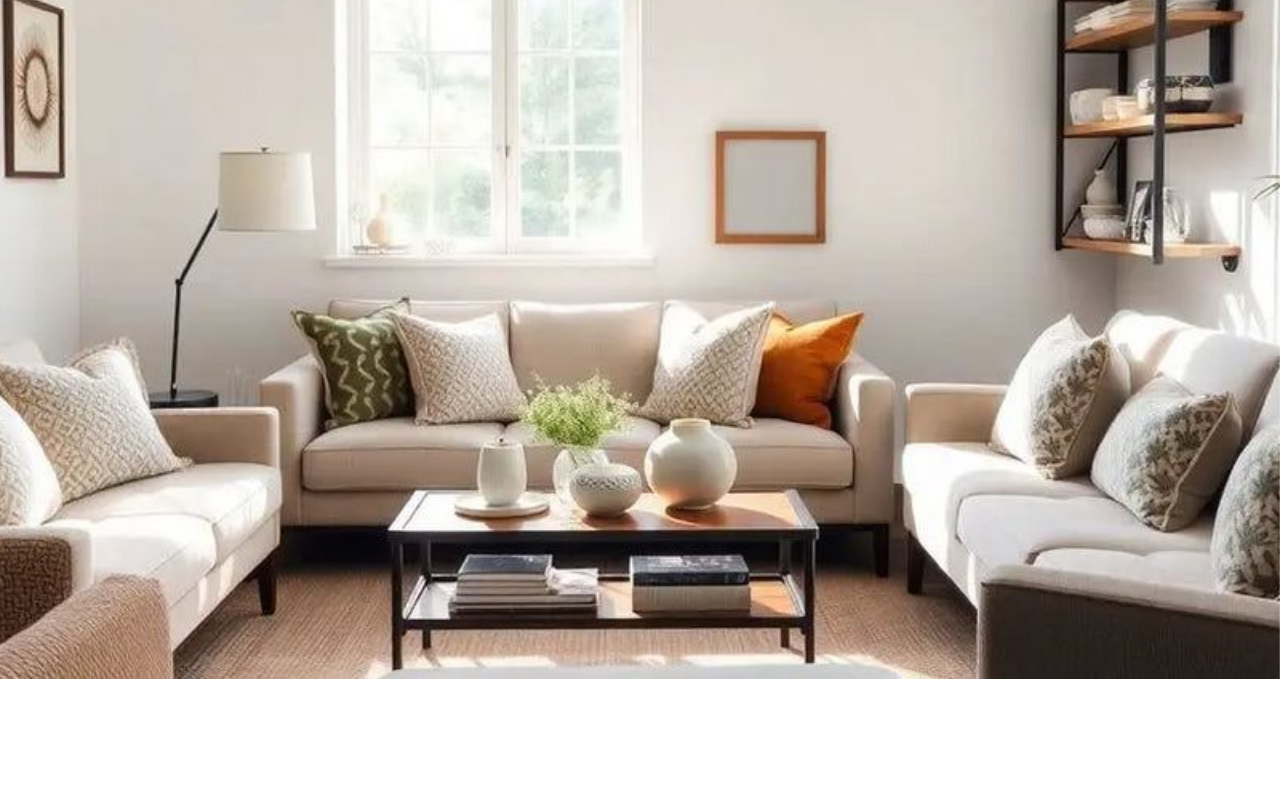
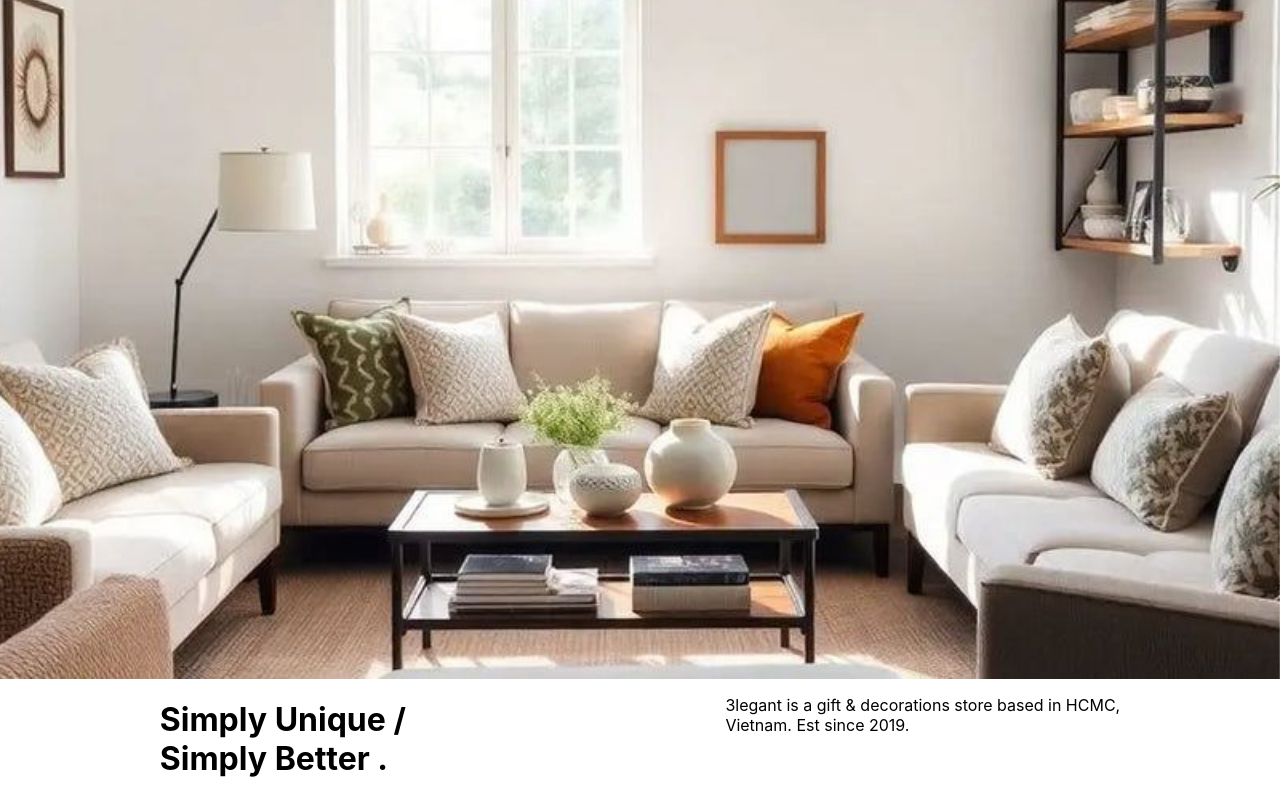
Before and after one commit to dharshika29/E-commerce, a React (Create React App) app: page / in a window 1280 px wide. Shown: the part 236-1036 px from the top of the page. Before the commit the page ends 915 px from the top, so only its background shows below. Built offline with nearby package versions, Linux system fonts and the light colour scheme.

Commit message:
home124/11

```diff
--- a/src/component/Home1.js
+++ b/src/component/Home1.js
@@ -21,12 +21,12 @@ function Homeslide() {
     {
       id: 1,
       img: home1e,
-      reverse :false,
+      reverse: false,
     },
     {
       id: 2,
       img: home2e,
-      reverse : true,
+      reverse: true,
     },
   ];
 
@@ -64,6 +64,21 @@ function Homeslide() {
           </div>
         </div>
       </div>
+      {/* slide botton title-------------------------------------------------- */}
+      <div className={styles.bottom_text_bg}>
+        <div className={styles.bottom_text1}>
+          <h1>
+            Simply Unique <span>/</span> <br />
+            Simply Better <span>.</span>
+          </h1>
+        </div>
+        <div className={styles.bottom_text2}>
+          <p>
+            <span>3legant</span> is a gift & decorations store based in HCMC, <br /> Vietnam.
+            Est since 2019.
+          </p>
+        </div>
+      </div>
     </>
   );
 }
--- a/src/styles/eHome1.module.css
+++ b/src/styles/eHome1.module.css
@@ -60,3 +60,9 @@
 .slideimg2 img {
   object-position: center center;
 }
+
+/* ==slide botton title===================================== */
+.bottom_text_bg{
+  display: flex;
+  justify-content: space-around;
+}
```
